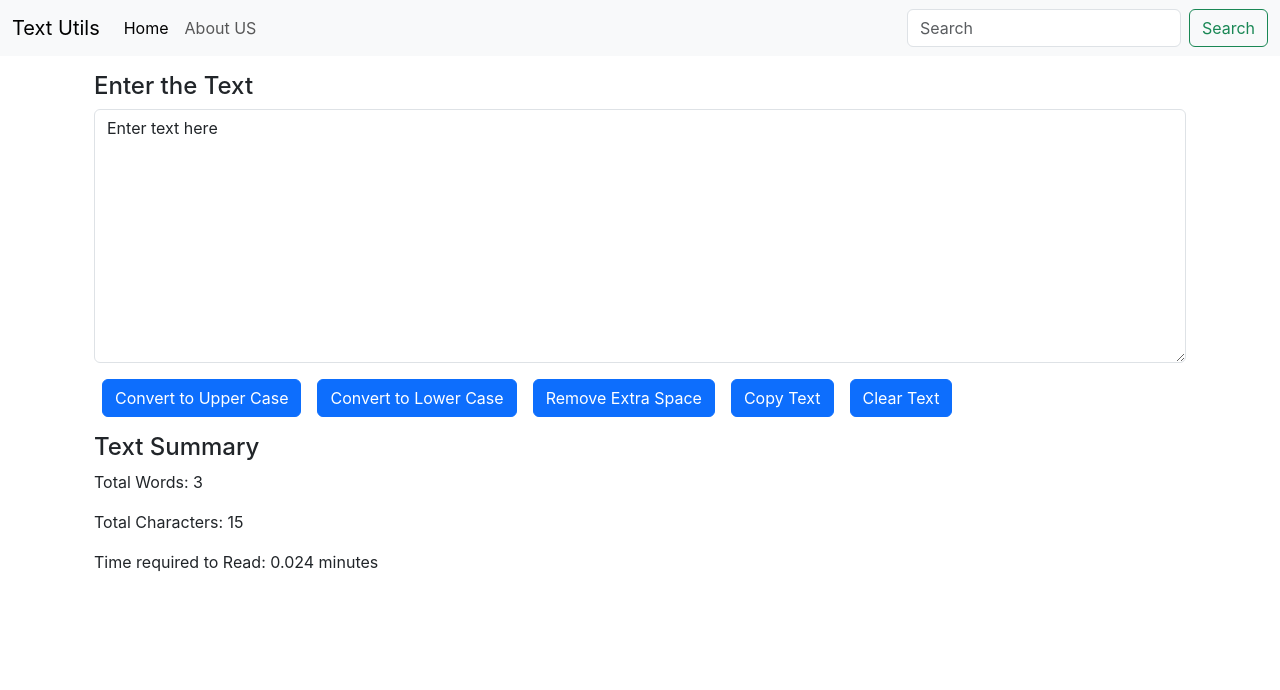
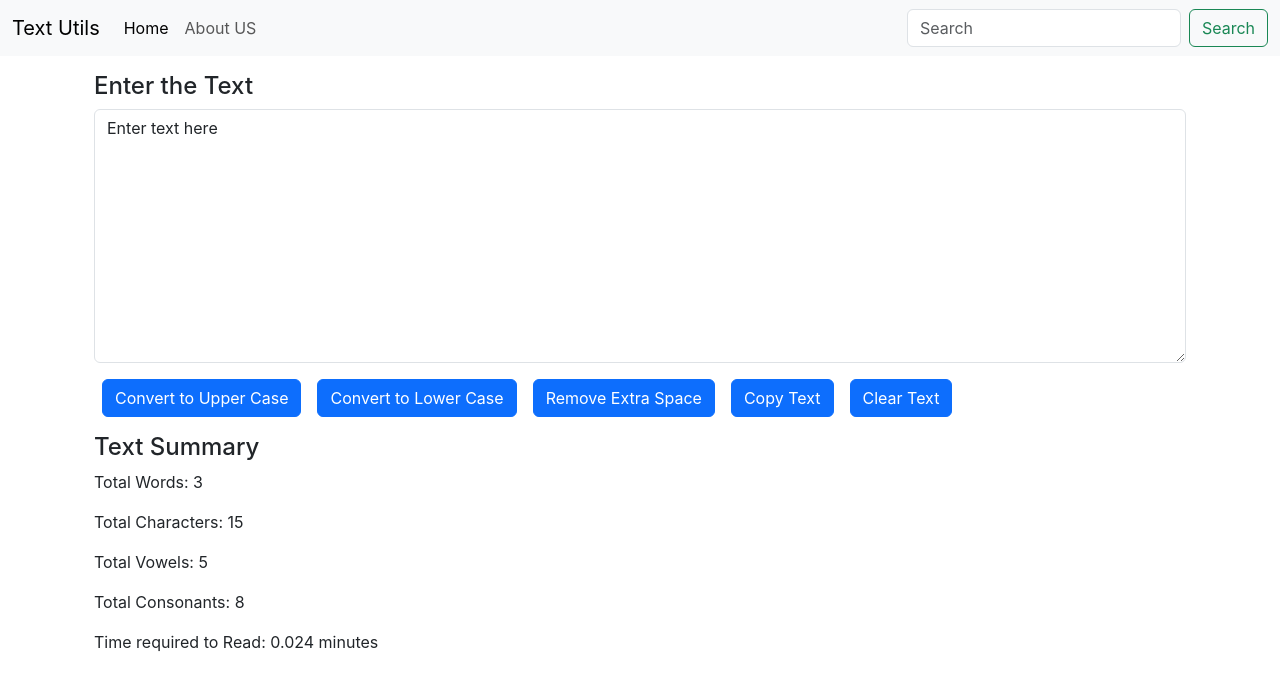
Before and after one commit to mustan-ali/TextUtils, a React (Create React App) app in the folder my-app/: page / in a window 1280 px wide. Shown: the top 690 px of the page. Built offline with nearby package versions, Linux system fonts and the light colour scheme.

Commit message:
add vowel & consonant count

```diff
--- a/my-app/src/components/TextForm.js
+++ b/my-app/src/components/TextForm.js
@@ -18,6 +18,26 @@
         let newText = text.toUpperCase();
         setText(newText);
     }
+
+    let vowelCount = 0;
+    const handleVowelCount = () => {
+
+        for (let i = 0; i < text.length; i++) {
+            if (text.charAt(i).match(/[aeiou]/i)) {
+                vowelCount++;
+            }
+        }
+    }
+
+    let consonantCount = 0;
+    const ConsonantCount = () => {
+        for (let i = 0; i < text.length; i++) {
+            if (text.charAt(i).match(/[bcdfghjklmnpqrstvwxyz]/i)) {
+                consonantCount++;
+            }
+        }
+    }
+
     const handleRemoveSpaceClick = () => {
         console.log("Remove Space Button was clicked");
         let newText = text.split(/[ ]+/);
@@ -55,6 +75,10 @@
                 <h4>Text Summary</h4>
                 <p>Total Words: {text.split(" ").length}</p>
                 <p>Total Characters: {text.length}</p>
+                {handleVowelCount()}
+                <p>Total Vowels: {vowelCount}</p>
+                {ConsonantCount()}
+                <p>Total Consonants: {consonantCount}</p>
                 <p>Time required to Read: {0.008 * text.split(" ").length} minutes</p>
             </div>
 
```
Lines whose indentation alone changed are shown as unchanged.
